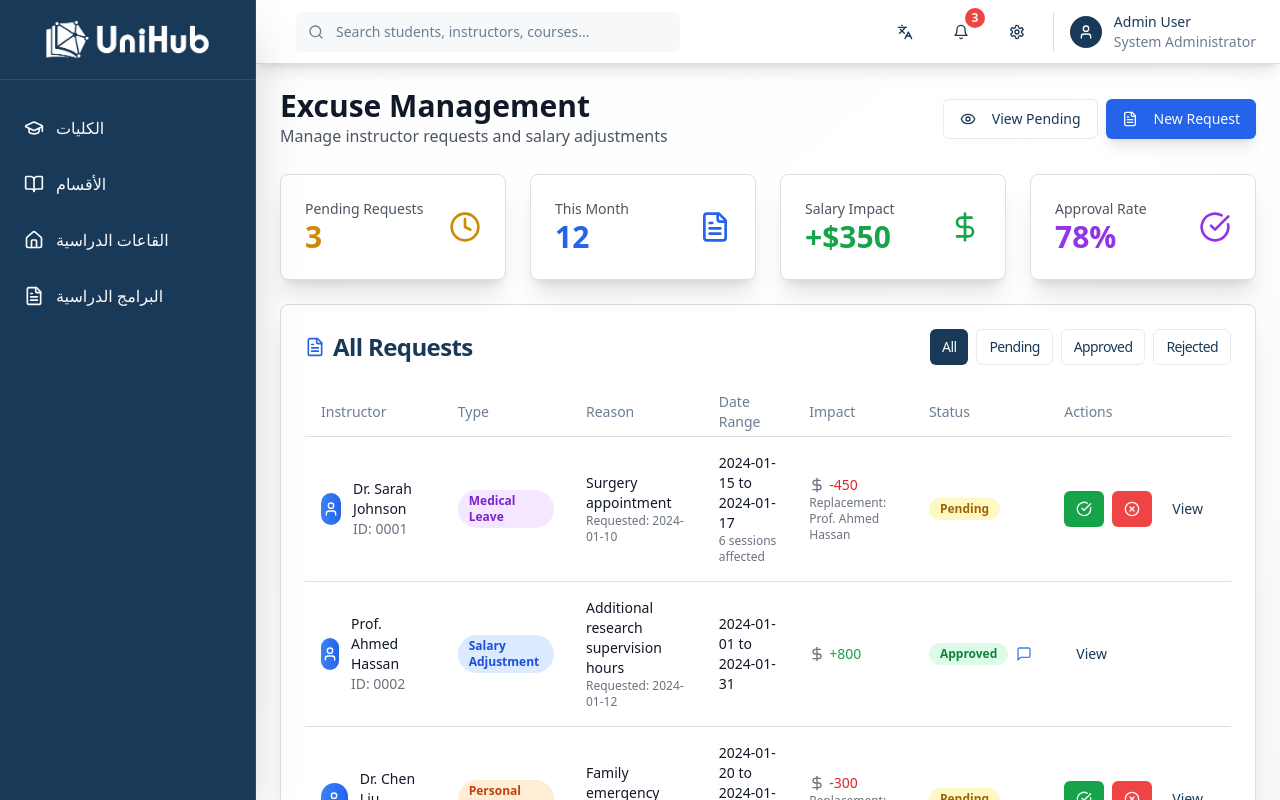
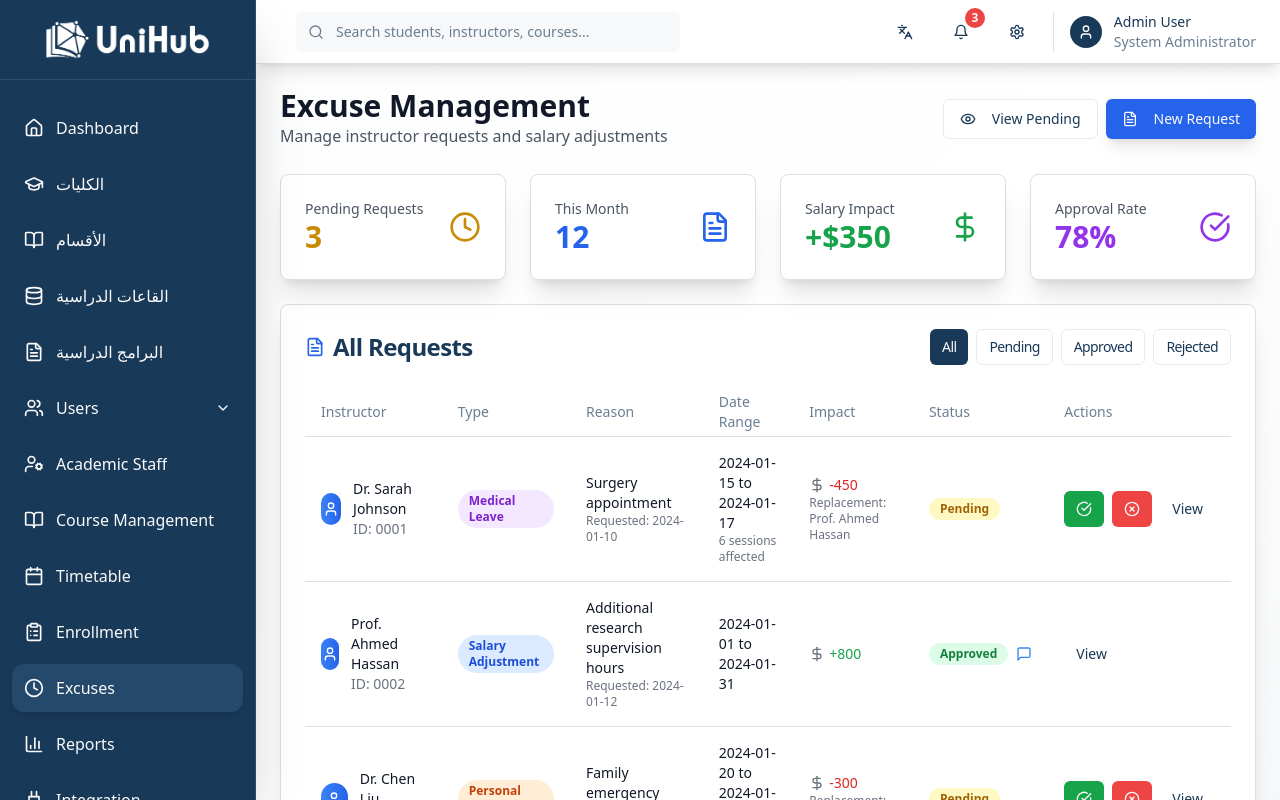
Before and after one commit to Alaa-Hussein002/unihub-nexus-admin-portal, a React (Vite) app: page /excuses in a window 1280 px wide. Shown: the top 800 px of the page. Built offline with nearby package versions, Linux system fonts and the light colour scheme.

Commit message:
Revert sidebar changes

```diff
--- a/src/components/layout/Sidebar.tsx
+++ b/src/components/layout/Sidebar.tsx
@@ -5,7 +5,8 @@ import { cn } from "@/lib/utils";
 import {
   Home, Users, Calendar, GraduationCap, FileText,
   BarChart3, Settings, ChevronDown,
-  Clock, DollarSign, Database, BookOpen
+  Clock, DollarSign, Database, BookOpen, UserCog,
+  ClipboardList, Shield, Plug, History
 } from "lucide-react";
 import logoSidebar from "@/assets/logo-sidebar.png";
 
@@ -16,6 +17,13 @@ interface SidebarProps {
 }
 
 const menuItems = [
+  {
+    title: "Dashboard",
+    icon: Home,
+    href: "/",
+    badge: null,
+    subItems: undefined
+  },
   {
     title: "الكليات",
     icon: GraduationCap,
@@ -32,7 +40,7 @@ const menuItems = [
   },
   {
     title: "القاعات الدراسية",
-    icon: Home,
+    icon: Database,
     href: "/classrooms",
     badge: null,
     subItems: undefined
@@ -41,6 +49,80 @@ const menuItems = [
     title: "البرامج الدراسية",
     icon: FileText,
     href: "/programs",
+    badge: null,
+    subItems: undefined
+  },
+  {
+    title: "Users",
+    icon: Users,
+    href: "/users",
+    badge: null,
+    subItems: [
+      { title: "All Users", href: "/users" },
+      { title: "Roles", href: "/users/roles" },
+      { title: "Access Control", href: "/users/access-control" }
+    ]
+  },
+  {
+    title: "Academic Staff",
+    icon: UserCog,
+    href: "/academic-staff",
+    badge: null,
+    subItems: undefined
+  },
+  {
+    title: "Course Management",
+    icon: BookOpen,
+    href: "/course-management",
+    badge: null,
+    subItems: undefined
+  },
+  {
+    title: "Timetable",
+    icon: Calendar,
+    href: "/timetable",
+    badge: null,
+    subItems: undefined
+  },
+  {
+    title: "Enrollment",
+    icon: ClipboardList,
+    href: "/enrollment",
+    badge: null,
+    subItems: undefined
+  },
+  {
+    title: "Excuses",
+    icon: Clock,
+    href: "/excuses",
+    badge: null,
+    subItems: undefined
+  },
+  {
+    title: "Reports",
+    icon: BarChart3,
+    href: "/reports",
+    badge: null,
+    subItems: undefined
+  },
+  {
+    title: "Integration",
+    icon: Plug,
+    href: "/integration",
+    badge: null,
+    subItems: undefined
+  },
+  {
+    title: "Audit Log",
+    icon: History,
+    href: "/auditlog",
+    badge: null,
+    subItems: undefined
+  },
+  {
+    title: "Settings",
+    icon: Settings,
+    href: "/settings",
     badge: null,
     subItems: undefined
   }
```
